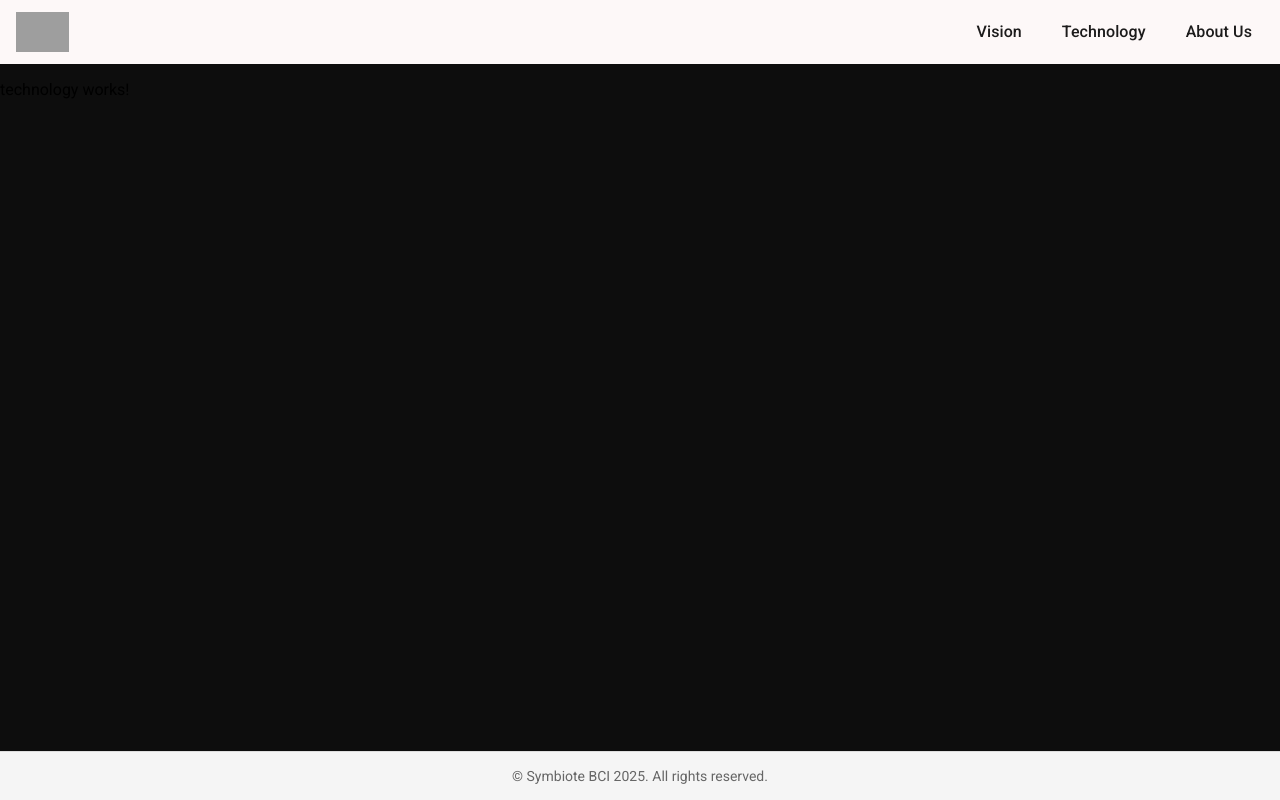
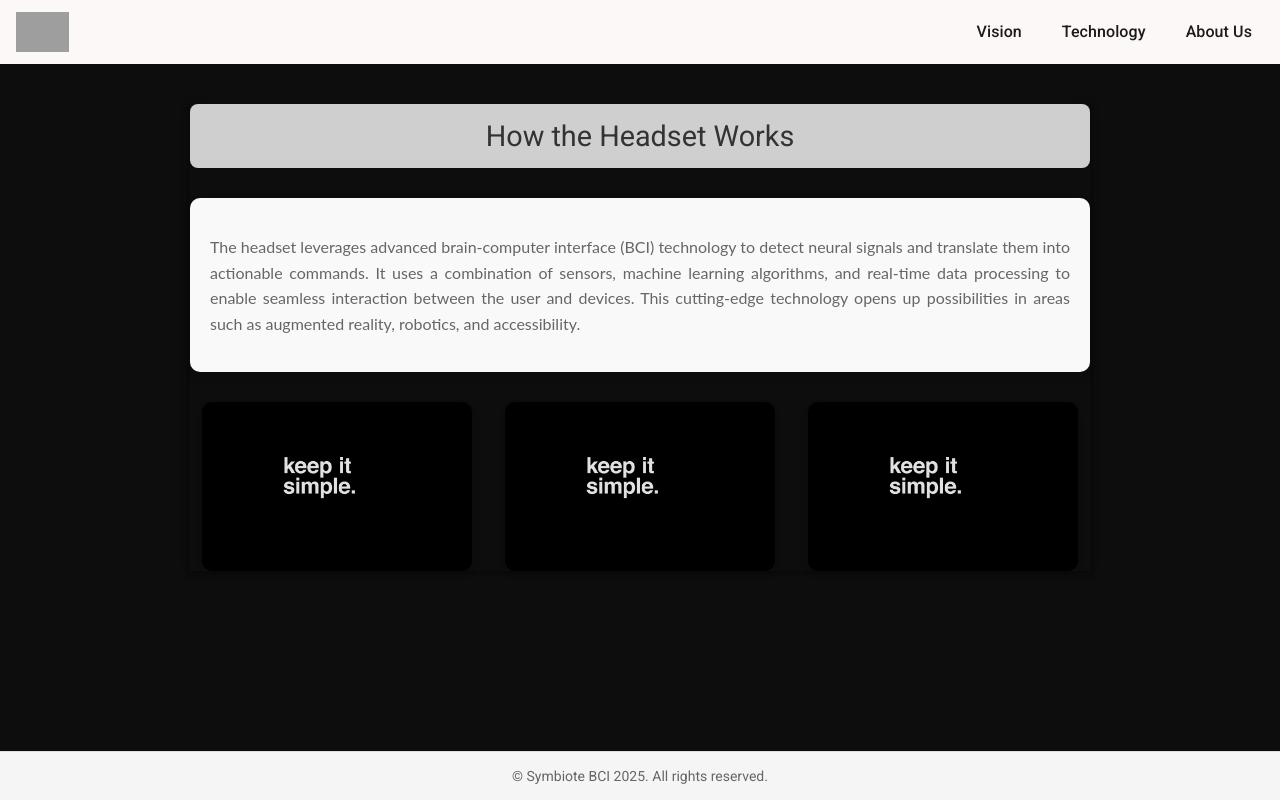
Before and after one commit to Symbiote-BCI/SymbioteSite, an Angular app in the folder site/: page /technology in a window 1280 px wide. Built offline with nearby package versions, Linux system fonts and the light colour scheme; grey boxes are pictures that could not be loaded.

Commit message:
feat: added technology page

```diff
--- a/site/src/app/pages/technology/technology.component.html
+++ b/site/src/app/pages/technology/technology.component.html
@@ -1 +1,22 @@
-<p>technology works!</p>
+<div class="technology-container mat-elevation-z4">
+    <mat-toolbar class="technology-header">
+        <span>How the Headset Works</span>
+    </mat-toolbar>
+
+    <div class="description-container">
+        <p>
+            The headset leverages advanced brain-computer interface (BCI) technology to detect neural signals and
+            translate them into actionable commands.
+            It uses a combination of sensors, machine learning algorithms, and real-time data processing to enable
+            seamless interaction between the user and devices.
+            This cutting-edge technology opens up possibilities in areas such as augmented reality, robotics, and
+            accessibility.
+        </p>
+    </div>
+
+    <div class="photo-container">
+        <img src="assets/images/a.jpg" alt="Headset Front View" class="headset-photo">
+        <img src="assets/images/a.jpg" alt="Headset Side View" class="headset-photo">
+        <img src="assets/images/a.jpg" alt="Headset Back View" class="headset-photo">
+    </div>
+</div>
--- a/site/src/app/pages/technology/technology.component.scss
+++ b/site/src/app/pages/technology/technology.component.scss
@@ -0,0 +1,45 @@
+.technology-container {
+    font-family: 'Lato', sans-serif;
+    max-width: 900px;
+    margin: 40px auto;
+    text-align: center;
+}
+
+.technology-header {
+    background-color: rgba(255, 255, 255, 0.8);
+    font-size: 1.8rem;
+    color: #333;
+    padding: 10px;
+    border-radius: 8px;
+    margin-bottom: 30px;
+    justify-content: center;
+    align-items: center;
+}
+
+.description-container {
+    margin-bottom: 30px;
+    padding: 20px;
+    background-color: #f9f9f9;
+    border-radius: 10px;
+    box-shadow: 0 4px 8px rgba(0, 0, 0, 0.1);
+    text-align: justify;
+}
+
+.description-container p {
+    font-size: 1rem;
+    line-height: 1.6;
+    color: #666;
+}
+
+.photo-container {
+    display: flex;
+    justify-content: space-around;
+    gap: 10px;
+}
+
+.headset-photo {
+    max-width: 30%;
+    border-radius: 10px;
+    box-shadow: 0 4px 6px rgba(0, 0, 0, 0.1);
+    object-fit: cover;
+}
```
Also changed, not shown: site/src/assets/images/a.jpg (added).
